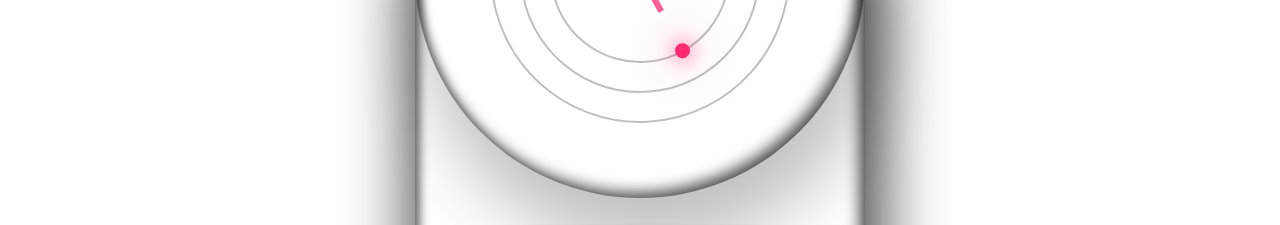
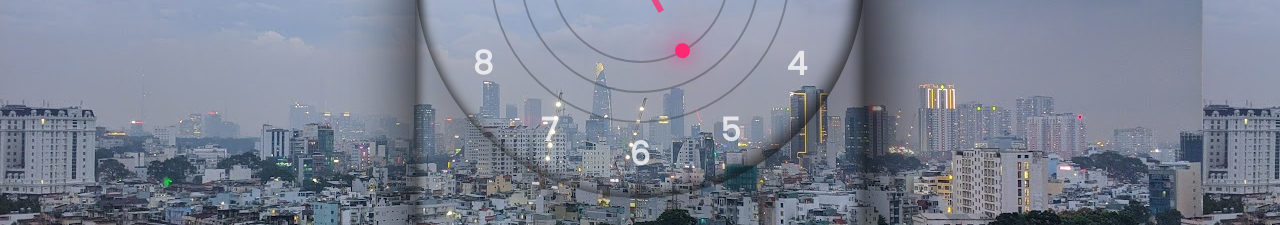
Before and after one commit to NgLeHoang/Clock, a plain HTML site: page index.html in a window 1280 px wide. Shown: the part 356-581 px from the top of the page. Drawn offline with Linux system fonts and the light colour scheme; the site is published under a folder, as on GitHub Pages, so addresses that start at the root find nothing.

Commit message:
Update style.css

```diff
--- a/style.css
+++ b/style.css
@@ -12,7 +12,7 @@ body
     justify-content: center;
     align-items: center;
     min-height: 100vh;
-    background-image: url('/image/MVIMG_20220519_181504.jpg');
+    background-image: url('image/MVIMG_20220519_181504.jpg');
 }
 .container
 {
```
